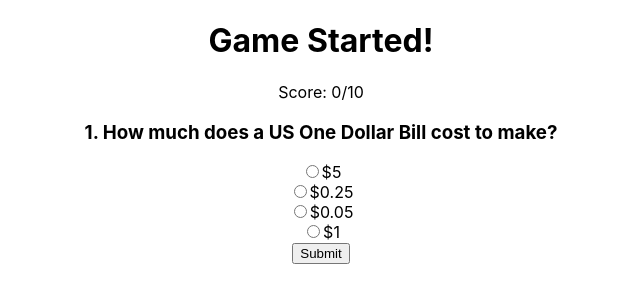
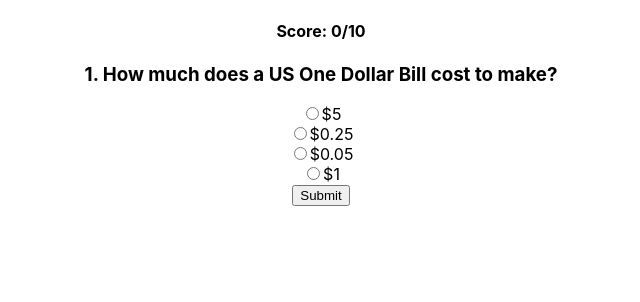
Before and after one commit to tbriany/tandem_trivia, a React (Create React App) app in the folder trivia_game/: page / in a window 1280 px wide. Both pictures are taken after a click on the button "Start Game". Shown: the top 302 px of the page, without its empty margins (319-959 px from the left). Built offline with nearby package versions, Linux system fonts and the light colour scheme.

Commit message:
adds classNames

```diff
--- a/trivia_game/src/Components/Game.jsx
+++ b/trivia_game/src/Components/Game.jsx
@@ -1,4 +1,4 @@
-import { useState, useEffect } from "react";
+import { useState} from "react";
 import '../App.css'
 import questions from '../json/Apprentice_TandemFor400_Data.json'
 import Question from './Question'
@@ -32,8 +32,7 @@ function Game() {
 
     return (
         <div className="Game">
-            <h1>Game Started!</h1>
-            <p>Score: {score}/10</p>
+            <h4 className="score">Score: {score}/10</h4>
             <div>
                 {gameOver
                     ?
--- a/trivia_game/src/Components/Question.jsx
+++ b/trivia_game/src/Components/Question.jsx
@@ -34,7 +34,7 @@ function Question(props) {
 
     const answerArr = answers.map((answer) => {
         return (
-            <div key={answer}>
+            <div key={answer} className="answer">
                 <label>
                     <input type="radio" onClick={listenToBtn} name="chosenAnswer" value={answer} />
                     {answer}
@@ -47,7 +47,7 @@ function Question(props) {
         <div className="Question">
             <h3>{index + 1}. {question}</h3>
             <p>{correctAnswer}</p>
-            <form onSubmit={listenToForm} >
+            <form onSubmit={listenToForm}>
                 {answerArr}
                 {
                     !questionAnswered
```
